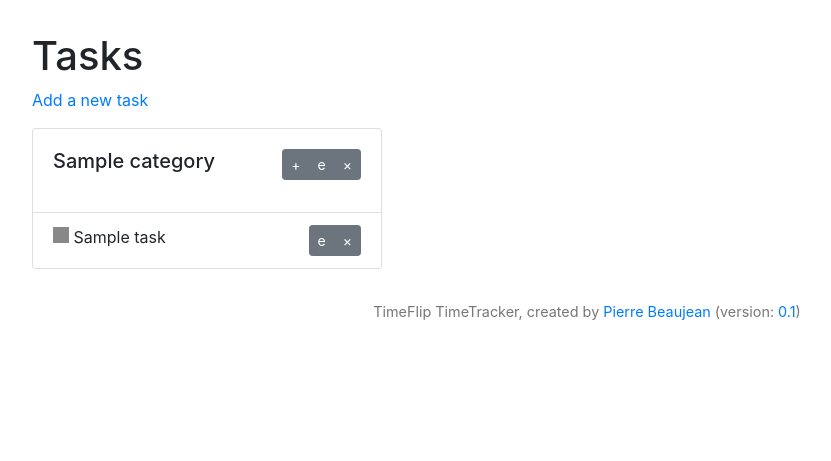
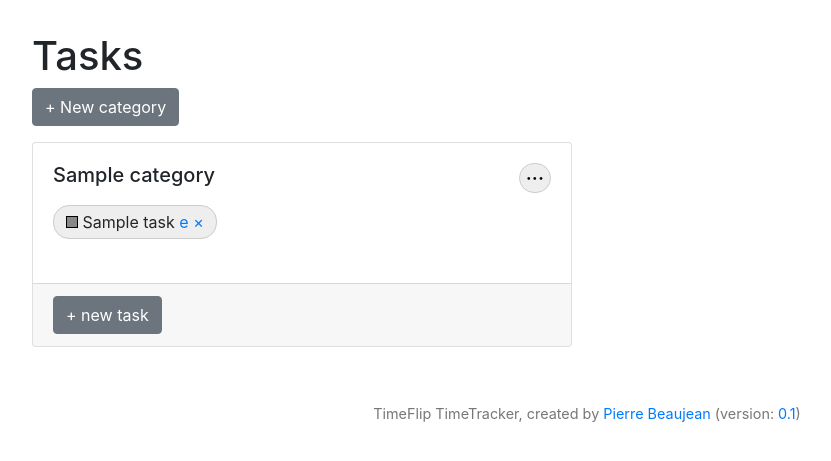
Before and after one commit to pierre-24/timeflip-tt, a Flask app: page /tasks in a window 1280 px wide. Shown: the part 65-526 px from the top of the page, without its empty margins (53-884 px from the left). Run offline with Flask 2, Linux system fonts and the light colour scheme; a user stored in the database is signed in; tables that the repository leaves empty hold one stand-in row (values such as "Sample post"); some libraries are stand-ins or nearby versions.

Commit message:
CRUD Category/Task

```diff
--- a/timefliptt/blueprints/user/forms.py
+++ b/timefliptt/blueprints/user/forms.py
@@ -1,5 +1,6 @@
 import re
 
+import wtforms.widgets
 from flask_wtf import FlaskForm
 import wtforms as f
 from wtforms.widgets.html5 import ColorInput
@@ -13,13 +14,18 @@ def is_valid_hex_color(form, field):
         raise f.ValidationError('This is not a valid color')
 
 
+class CategoryForm(FlaskForm):
+    category_id = f.IntegerField(default=-1, widget=wtforms.widgets.HiddenInput())
+    category_name = f.StringField(validators=[f.validators.input_required()])
+
+    submit = f.SubmitField('Submit')
+
+
 class TaskForm(FlaskForm):
-    task_id = f.HiddenField()
+    task_id = f.IntegerField(default=-1, widget=wtforms.widgets.HiddenInput())
+    category = f.SelectField('Category', coerce=int)
 
-    category_id = f.SelectField('Category', coerce=int, choices=[(-1, 'Create new category')])
-    category_name = f.StringField('New category')
-
-    name = f.StringField(validators=[f.validators.input_required()])
+    task_name = f.StringField(validators=[f.validators.input_required()])
     color = f.StringField(validators=[is_valid_hex_color], widget=ColorInput())
 
     submit = f.SubmitField('Submit')
--- a/timefliptt/blueprints/user/views.py
+++ b/timefliptt/blueprints/user/views.py
@@ -1,4 +1,5 @@
 import flask
+import sqlalchemy.exc
 from flask import Blueprint, Response
 from flask_login import login_required
 
@@ -6,8 +7,8 @@ from typing import Union
 
 from timefliptt.app import db
 from timefliptt.blueprints.base_models import Category, Task
-from timefliptt.blueprints.base_views import RenderTemplateView, FormView
-from timefliptt.blueprints.user.forms import TaskForm
+from timefliptt.blueprints.base_views import RenderTemplateView, FormPostView, DeleteView
+from timefliptt.blueprints.user.forms import TaskForm, CategoryForm
 
 blueprint = Blueprint('user', __name__)
 
@@ -23,21 +24,20 @@ class GraphsView(LoginRequiredMixin, RenderTemplateView):
 blueprint.add_url_rule('/graphs', view_func=GraphsView.as_view('graphs'))
 
 
-class TasksView(LoginRequiredMixin, FormView):
+# --- Tasks
+class TasksView(LoginRequiredMixin, RenderTemplateView):
     template_name = 'user/tasks.html'
-    form_class = TaskForm
-    modal_form = True
 
     def get_context_data(self, *args, **kwargs) -> dict:
         ctx = super().get_context_data(*args, **kwargs)
 
-        tasks = Task.query.order_by(Task.category_id, Task.date_created.desc()).all()
+        # list of task and categories
+        categories = dict((c.id, c) for c in Category.query.all())
+        tasks = Task.query.order_by(Task.id.desc()).all()
 
-        categories = {}
         tasks_per_category = {}
         for task in tasks:
             if task.category_id not in tasks_per_category:
-                categories[task.category_id] = task.category
                 tasks_per_category[task.category_id] = []
 
             tasks_per_category[task.category_id].append(task)
@@ -45,29 +45,50 @@ class TasksView(LoginRequiredMixin, FormView):
         ctx['tasks_per_category'] = tasks_per_category
         ctx['categories'] = categories
 
+        # form
+        ctx['form_task'] = TaskForm()
+        ctx['form_task'].category.choices = list((k, v.name) for k, v in categories.items())
+
+        ctx['form_category'] = CategoryForm()
+
         return ctx
+
+
+blueprint.add_url_rule('/tasks', view_func=TasksView.as_view('tasks'))
+
+
+class TaskEditView(LoginRequiredMixin, FormPostView):
+    form_class = TaskForm
 
     def get_form(self) -> TaskForm:
         form = super().get_form()
-        form.category_id.choices.extend((c.id, c.name) for c in Category.query.all())
+        form.category.choices = list((c.id, c.name) for c in Category.query.all())
 
         return form
 
     def form_valid(self, form: TaskForm) -> Union[str, Response]:
-        if form.category_id.data < 0:
-            if len(form.category_name.data) == 0:
-                form.category_name.errors.append("Name shouldn't be empty")
+        # get category
+        try:
+            category = Category.query.get(form.category.data)
+        except sqlalchemy.exc.SQLAlchemyError:
+            form.category.errors.append('Category does not exists?!?')
+            return self.form_invalid(form)
+
+        # create or modify task
+        if form.task_id.data < 0:  # create new
+            task = Task.create(form.task_name.data, category.id, form.color.data)
+        else:  # edit
+            try:
+                task = Task.query.get(form.task_id.data)
+
+                task.category_id = category.id
+                task.category_name = form.task_name.data
+                task.color = form.color.data
+
+            except sqlalchemy.exc.SQLAlchemyError:
+                form.task_id.errors.append('Task does not exists?!?')
                 return self.form_invalid(form)
 
-            category = Category.create(form.category_name.data)
-            db.session.add(category)
-            db.session.commit()
-
-            category_id = category.id
-        else:
-            category_id = form.category_id.data
-
-        task = Task.create(form.name.data, category_id, form.color.data)
         db.session.add(task)
         db.session.commit()
 
@@ -75,9 +96,69 @@ class TasksView(LoginRequiredMixin, FormView):
         return super().form_valid(form)
 
 
-blueprint.add_url_rule('/tasks', view_func=TasksView.as_view('tasks'))
+blueprint.add_url_rule('/tasks/edit-task', view_func=TaskEditView.as_view('task-edit'))
 
 
+class TaskDeleteView(LoginRequiredMixin, DeleteView):
+    def get_object_to_delete(self, *args, **kwargs):
+        try:
+            return Task.query.get(flask.request.form.get('task_delete_id', -1))
+        except sqlalchemy.exc.SQLAlchemyError:
+            return None
+
+
+blueprint.add_url_rule('/tasks/delete-task', view_func=TaskDeleteView.as_view('task-delete'))
+
+
+class CategoryEditView(LoginRequiredMixin, FormPostView):
+    form_class = CategoryForm
+
+    def form_valid(self, form: CategoryForm) -> Union[str, Response]:
+
+        if form.category_id.data < 0:  # create new
+            category = Category.create(form.category_name.data)
+        else:  # edit
+            try:
+                category = Category.query.get(form.category_id.data)
+                category.name = form.category_name.data
+
+            except sqlalchemy.exc.SQLAlchemyError:
+                form.task_id.errors.append('Category does not exists?!?')
+                return self.form_invalid(form)
+
+        db.session.add(category)
+        db.session.commit()
+
+        self.success_url = flask.url_for('user.tasks')
+        return super().form_valid(form)
+
+
+blueprint.add_url_rule('/tasks/edit-category', view_func=CategoryEditView.as_view('category-edit'))
+
+
+class CategoryDeleteView(LoginRequiredMixin, DeleteView):
+    def get_object_to_delete(self, *args, **kwargs):
+        try:
+            return Category.query.get(flask.request.form.get('category_delete_id', -1))
+        except sqlalchemy.exc.SQLAlchemyError:
+            return None
+
+    def post_deletion(self, obj):
+        self.success_url = flask.url_for('user.tasks')
+
+        tasks = Task.query.filter(Task.category_id.is_(obj.id)).all()
+
+        if len(tasks) > 0:
+            for task in tasks:
+                db.session.delete(task)
+
+            db.session.commit()
+
+
+blueprint.add_url_rule('/tasks/delete-category', view_func=CategoryDeleteView.as_view('category-delete'))
+
+
+# -- History
 class History(LoginRequiredMixin, RenderTemplateView):
     template_name = 'user/history.html'
 
--- a/timefliptt/blueprints/visitor/views.py
+++ b/timefliptt/blueprints/visitor/views.py
@@ -36,7 +36,7 @@ class LoginView(FormView):
     def get_form(self) -> FlaskForm:
         form = super().get_form()
         form.address.choices = [
-            (u.device_address, '{} ({})'.format(u.device_address, u.name)) for u in User.query.all()
+            (u.device_address, '{} ({})'.format(u.device_address, u.category_name)) for u in User.query.all()
         ]
 
         return form
--- a/timefliptt/static/style.css
+++ b/timefliptt/static/style.css
@@ -8,3 +8,37 @@ footer  {
     font-size: 90%;
     margin-top: 32px;
 }
+
+a.category-dropdown {
+    display: inline-block;
+    background: #eee;
+    padding: 2px 6px;
+    border-radius: 16px;
+    color: black;
+    border: 1px solid #ccc;
+}
+
+a:hover.category-dropdown {
+    text-decoration: none;
+}
+
+.task-color {
+    display: inline-block;
+    width: 12px;
+    height: 12px;
+    border: 1px solid #000;
+}
+
+.task-pill {
+    display: inline-block;
+    padding: 4px 12px;
+    background: #eee;
+    border-radius: 16px;
+    margin-right: 8px;
+    margin-bottom: 8px;
+    border: 1px solid #ccc;
+}
+
+a.task-pill {
+    text-decoration: none;
+}
--- a/timefliptt/templates/helpers.in.html
+++ b/timefliptt/templates/helpers.in.html
@@ -1,6 +1,6 @@
-{% macro create_modal(id, title, content, bottom='', action='', multipart=False) %}
+{% macro create_modal(id, title, content, bottom='', action='', multipart=False, method='post') %}
   <div id="{{ id }}" class="modal fade" role="dialog">
-        <form class="modal-dialog" method="post" {% if action %}action="{{ action }}"{% endif %} {% if multipart %}enctype="multipart/form-data"{% endif %}>
+        <form class="modal-dialog" method="{{ method }}" {% if action %}action="{{ action }}"{% endif %} {% if multipart %}enctype="multipart/form-data"{% endif %}>
         <div class="modal-content">
             <div class="modal-header">
                 <h5>{{ title|safe }}</h5>
--- a/timefliptt/templates/user/tasks.html
+++ b/timefliptt/templates/user/tasks.html
@@ -7,68 +7,179 @@
 
 {% block content %}
     <h1>Tasks</h1>
+
     <p>
-        <a class="button-like" href="#modalTask" data-toggle="modal">Add a new task</a>
+        <a class="btn btn-secondary" href="#modalCategory" data-toggle="modal">+ New category</a>
+    </p>
+
+    {# Category modal #}
     {% set modal_create_content %}
-            {{ form.hidden_tag() }}
-            {{ render_form_row([form.category_id, form.category_name]) }}
-            {{ render_form_row([form.name, form.color]) }}
+        {{ form_category.hidden_tag() }}
+        {{ render_field(form_category.category_name) }}
+    {% endset %}
+    {{ create_modal(
+        'modalCategory',
+        'Category',
+        modal_create_content,
+        render_field(form_category.submit),
+        action=url_for('user.category-edit')
+        ) }}
+
+    {# Task delete modal #}
+    {{ create_modal(
+        'modalCategoryDelete',
+        'Delete category',
+        '<input type="hidden" name="category_delete_id" id="category_delete_id" value=""><div id="modalCategoryDeletePH"></div>',
+        '<button type="submit" class="btn btn-danger">Delete</button>',
+        action=url_for('user.category-delete')
+    ) }}
+
+    {# Task modal #}
+    {% set modal_create_content %}
+        {{ form_task.hidden_tag() }}
+        {{ render_form_row([form_task.category]) }}
+        {{ render_form_row([form_task.task_name, form_task.color]) }}
     {% endset %}
     {{ create_modal(
         'modalTask',
         'Task',
         modal_create_content,
-            render_field(form.submit)
+        render_field(form_task.submit),
+        action=url_for('user.task-edit')
         ) }}
-    </p>
+
+    {# Task delete modal #}
+    {{ create_modal(
+        'modalTaskDelete',
+        'Delete task',
+        '<input type="hidden" name="task_delete_id" id="task_delete_id" value=""><div id="modalTaskDeletePH"></div>',
+        '<button type="submit" class="btn btn-danger">Delete</button>',
+        action=url_for('user.task-delete')
+    ) }}
 
     <div class="row">
-    {% for category_id in tasks_per_category %}
-        <div class="col-sm-4">
-            <div class="card">
+    {% for category_id in categories %}
+        <div class="col-sm-6">
+            <div class="card mb-4">
                 <div class="card-body">
                     <h5 class="card-title d-flex justify-content-between">
                         {{ categories[category_id].name }}
-                        <div class="btn-group btn-group-sm" role="group" aria-label="Basic example">
-    <a href="#" class="btn btn-secondary">+</a>
-    <a href="#" class="btn btn-secondary">e</a>
-    <a href="#" class="btn btn-secondary">&times;</a>
-</div>
-                        <!--<div class="dropdown">
-                          <a href="#" class="dropdown-toggle" data-toggle="dropdown" aria-haspopup="true" aria-expanded="false">
 
+                        <div class="dropdown">
+                          <a href="#" data-toggle="dropdown" aria-haspopup="true" aria-expanded="false" class="category-dropdown">
+                             &middot;&middot;&middot;
                           </a>
                           <div class="dropdown-menu">
-                            <a class="dropdown-item" href="#">Action</a>
+                            <a href="#" class="dropdown-item categoryEditLink" data-category-id="{{ category_id }}" data-category-name="{{ categories[category_id].name }}">Edit</a>
+                            <a href="#" class="dropdown-item categoryDeleteLink" data-category-id="{{ category_id }}" data-placeholder="Remove category <b>{{ categories[category_id].name }}</b> and all its tasks?">Remove</a>
                           </div>
-                        </div>-->
+                        </div>
                     </h5>
+
+                    <p class="task-pills">
+                        {%  if category_id in tasks_per_category %}
+                            {% for task in tasks_per_category[category_id] %}
+                                <span class="task-pill">
+                                    <span class="task-color" style="background: {{ task.color }}"></span>
+                                    {{ task.name }}
+
+                                    <a class="taskEditLink" href="#" data-category-id="{{ category_id }}" data-task-id="{{ task.id }}" data-task-name="{{ task.name }}" data-task-color="{{ task.color }}">e</a>
+                                    <a class="taskDeleteLink" href="#" data-task-id="{{ task.id }}" data-placeholder="Delete task <b>{{ task.name }}</b>?">&times;</a>
+                                </span>
+                            {% endfor %}
+                        {% endif %}
+                    </p>
                 </div>
-                <ul class="list-group list-group-flush">
-                    {% for task in tasks_per_category[category_id] %}
-                        <li class="list-group-item d-flex justify-content-between">
-                            <span>
-                                <div style="display: inline-block; width: 16px; height: 16px; background: {{ task.color }}"></div>
-                                {{ task.name }}
-                            </span>
-                            <div class="btn-group btn-group-sm" role="group" aria-label="Basic example">
-    <a href="#" class="btn btn-secondary">e</a>
-    <a href="#" class="btn btn-secondary">&times;</a>
+                <div class="card-footer">
+                    <a class="btn btn-secondary taskCreateLink" href="#" data-category-id="{{ category_id }}">+ new task</a>
                 </div>
-                            <!--<div class="dropdown">
-                                <a href="#" class="dropdown-toggle" data-toggle="dropdown" aria-haspopup="true" aria-expanded="false">
-
-                                </a>
-                                <div class="dropdown-menu">
-                                    <a class="dropdown-item" href="#">Action</a>
-                                </div>
-                            </div>-->
-                        </li>
-                    {% endfor %}
-                </ul>
             </div>
         </div>
     {% endfor %}
     </div>
 
 {% endblock %}
+
+{% block scripts %}
+    {{ super() }}
+
+    <script>
+        "use strict";
+
+        function modify_category(category_id, category_name) {
+            // set form
+            document.getElementById('category_id').value = category_id;
+            document.getElementById('category_name').value = category_name;
+
+            // show modal
+            $('#modalCategory').modal('show');
+        }
+
+        function delete_category(category_id, placeholder)  {
+            document.getElementById('category_delete_id').value = category_id
+            document.getElementById('modalCategoryDeletePH').innerHTML = placeholder
+
+            // show modal
+            $('#modalCategoryDelete').modal('show');
+        }
+
+        function create_task(category_id) {
+            // set form
+            document.getElementById('category').value = category_id;
+
+            // show modal
+            $('#modalTask').modal('show');
+        }
+
+        function modify_task(task_id, category_id, task_name, task_color) {
+            // set form
+            document.getElementById('task_id').value = task_id;
+            document.getElementById('category').value = category_id;
+            document.getElementById('task_name').value = task_name;
+            document.getElementById('color').value = task_color;
+
+            // show modal
+            $('#modalTask').modal('show');
+        }
+
+        function delete_task(task_id, placeholder)  {
+            document.getElementById('task_delete_id').value = task_id
+            document.getElementById('modalTaskDeletePH').innerHTML = placeholder
+
+            // show modal
+            $('#modalTaskDelete').modal('show');
+        }
+
+        window.addEventListener('load', () =>  {
+            Array.from(document.getElementsByClassName('categoryEditLink')).forEach(e => {
+                e.addEventListener('click', () => {
+                    modify_category(e.dataset.categoryId, e.dataset.categoryName);
+                })
+            });
+
+            Array.from(document.getElementsByClassName('categoryDeleteLink')).forEach(e => {
+                e.addEventListener('click', () => {
+                    delete_category(e.dataset.categoryId, e.dataset.placeholder);
+                })
+            });
+
+            Array.from(document.getElementsByClassName('taskCreateLink')).forEach(e => {
+                e.addEventListener('click', () => {
+                    create_task(e.dataset.categoryId);
+                })
+            });
+
+            Array.from(document.getElementsByClassName('taskEditLink')).forEach(e => {
+                e.addEventListener('click', () => {
+                    modify_task(e.dataset.taskId, e.dataset.categoryId, e.dataset.taskName, e.dataset.taskColor);
+                })
+            });
+
+            Array.from(document.getElementsByClassName('taskDeleteLink')).forEach(e => {
+                e.addEventListener('click', () => {
+                    delete_task(e.dataset.taskId, e.dataset.placeholder);
+                })
+            });
+        })
+    </script>
+{% endblock %}
```
Also changed, not shown: timefliptt/blueprints/base_views.py (+31 -0 lines). Lines whose indentation alone changed are shown as unchanged.
